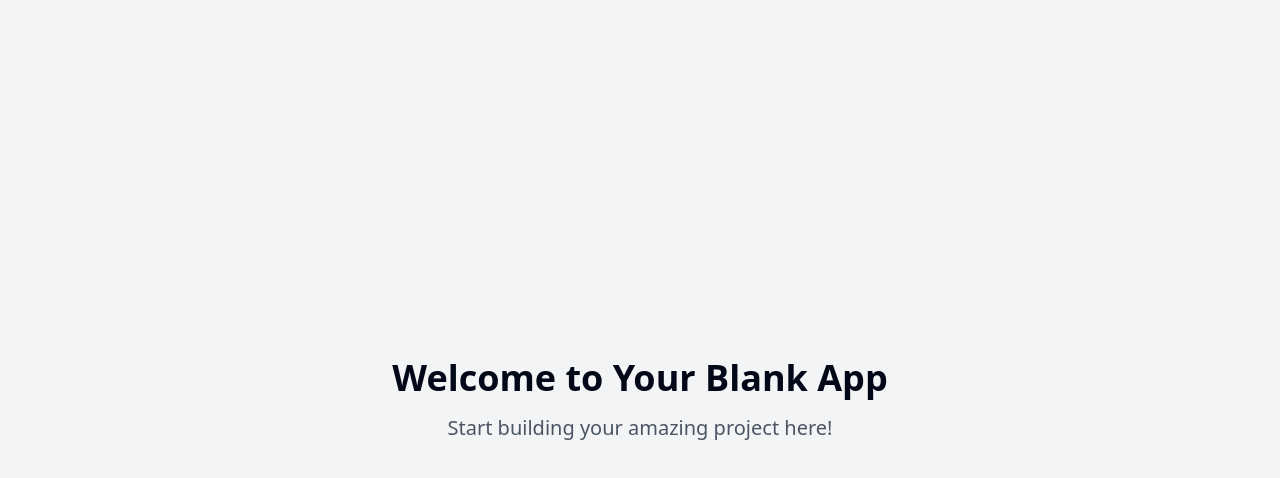
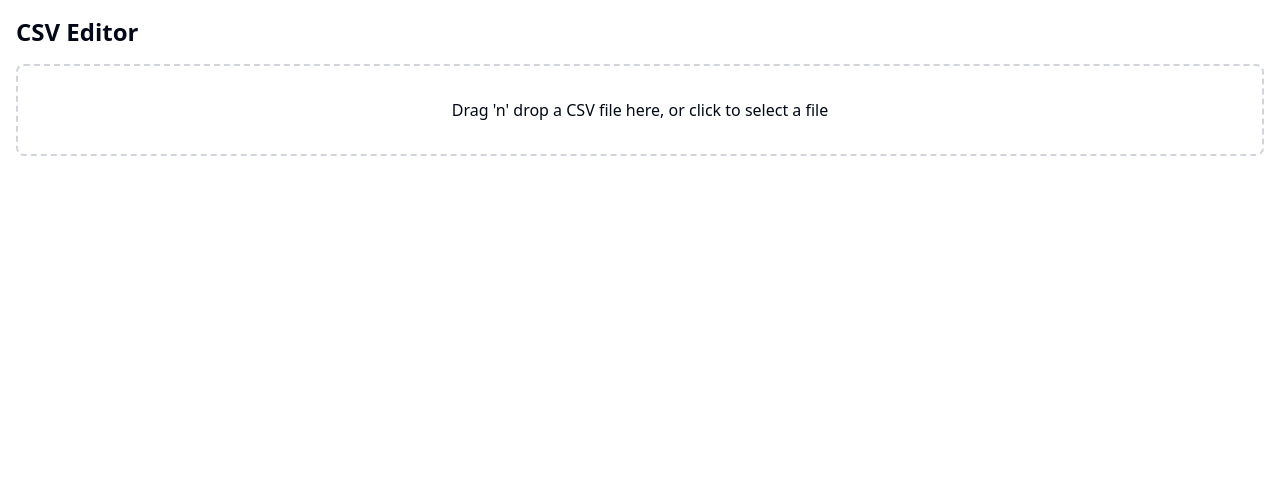
Before and after one commit to GPT-Engineer-App/tidy-csv-gadget, a React (Vite) app: page / in a window 1280 px wide. Shown: the top 478 px of the page. Built offline with nearby package versions, Linux system fonts and the light colour scheme.

Commit message:
Add CSV management tool
Implement functionality to upload, display, edit, add, delete, and download CSV files.
[skip gpt_engineer]

```diff
--- a/package.json
+++ b/package.json
@@ -50,9 +50,12 @@
     "input-otp": "^1.2.4",
     "lucide-react": "^0.417.0",
     "next-themes": "^0.3.0",
+    "papaparse": "^5.4.1",
     "react": "^18.2.0",
+    "react-csv": "^2.2.2",
     "react-day-picker": "^8.10.1",
     "react-dom": "^18.2.0",
+    "react-dropzone": "^14.2.3",
     "react-hook-form": "^7.52.0",
     "react-resizable-panels": "^2.0.19",
     "react-router-dom": "^6.23.1",
--- a/src/nav-items.jsx
+++ b/src/nav-items.jsx
@@ -1,4 +1,4 @@
-import { Home } from "lucide-react";
+import { FileSpreadsheet } from "lucide-react";
 import Index from "./pages/Index.jsx";
 
 /**
@@ -6,9 +6,9 @@ import Index from "./pages/Index.jsx";
  */
 export const navItems = [
   {
-    title: "Home",
+    title: "CSV Editor",
     to: "/",
-    icon: <Home className="h-4 w-4" />,
+    icon: <FileSpreadsheet className="h-4 w-4" />,
     page: <Index />,
   },
 ];
--- a/src/pages/Index.jsx
+++ b/src/pages/Index.jsx
@@ -1,14 +1,106 @@
-// Update this page (the content is just a fallback if you fail to update the page)
+import { useState } from 'react';
+import { useDropzone } from 'react-dropzone';
+import { parse } from 'papaparse';
+import { CSVLink } from 'react-csv';
+import { Button } from '@/components/ui/button';
+import { Input } from '@/components/ui/input';
+import { Table, TableBody, TableCell, TableHead, TableHeader, TableRow } from '@/components/ui/table';
 
-const Index = () => {
+const CSVEditor = () => {
+  const [data, setData] = useState([]);
+  const [headers, setHeaders] = useState([]);
+  const [fileName, setFileName] = useState('');
+
+  const onDrop = (acceptedFiles) => {
+    const file = acceptedFiles[0];
+    setFileName(file.name);
+
+    parse(file, {
+      complete: (results) => {
+        setHeaders(results.data[0]);
+        setData(results.data.slice(1));
+      },
+      header: false,
+    });
+  };
+
+  const { getRootProps, getInputProps, isDragActive } = useDropzone({ onDrop });
+
+  const handleCellEdit = (rowIndex, columnIndex, value) => {
+    const newData = [...data];
+    newData[rowIndex][columnIndex] = value;
+    setData(newData);
+  };
+
+  const addRow = () => {
+    setData([...data, Array(headers.length).fill('')]);
+  };
+
+  const deleteRow = (index) => {
+    const newData = [...data];
+    newData.splice(index, 1);
+    setData(newData);
+  };
+
   return (
-    <div className="min-h-screen flex items-center justify-center bg-gray-100">
-      <div className="text-center">
-        <h1 className="text-4xl font-bold mb-4">Welcome to Your Blank App</h1>
-        <p className="text-xl text-gray-600">Start building your amazing project here!</p>
+    <div className="container mx-auto p-4">
+      <h1 className="text-2xl font-bold mb-4">CSV Editor</h1>
+
+      <div {...getRootProps()} className="border-2 border-dashed border-gray-300 rounded-lg p-8 mb-4 text-center cursor-pointer">
+        <input {...getInputProps()} />
+        {isDragActive ? (
+          <p>Drop the CSV file here ...</p>
+        ) : (
+          <p>Drag 'n' drop a CSV file here, or click to select a file</p>
+        )}
       </div>
+
+      {data.length > 0 && (
+        <>
+          <div className="mb-4">
+            <Button onClick={addRow}>Add Row</Button>
+            <CSVLink data={[headers, ...data]} filename={`edited_${fileName}`} className="ml-2">
+              <Button>Download CSV</Button>
+            </CSVLink>
+          </div>
+
+          <div className="overflow-x-auto">
+            <Table>
+              <TableHeader>
+                <TableRow>
+                  {headers.map((header, index) => (
+                    <TableHead key={index}>{header}</TableHead>
+                  ))}
+                  <TableHead>Actions</TableHead>
+                </TableRow>
+              </TableHeader>
+              <TableBody>
+                {data.map((row, rowIndex) => (
+                  <TableRow key={rowIndex}>
+                    {row.map((cell, cellIndex) => (
+                      <TableCell key={cellIndex}>
+                        <Input
+                          value={cell}
+                          onChange={(e) => handleCellEdit(rowIndex, cellIndex, e.target.value)}
+                        />
+                      </TableCell>
+                    ))}
+                    <TableCell>
+                      <Button variant="destructive" onClick={() => deleteRow(rowIndex)}>Delete</Button>
+                    </TableCell>
+                  </TableRow>
+                ))}
+              </TableBody>
+            </Table>
+          </div>
+        </>
+      )}
     </div>
   );
 };
 
+const Index = () => {
+  return <CSVEditor />;
+};
+
 export default Index;
```
Also changed, not shown: 1 other file (tests, documents, lock files or other folders).
